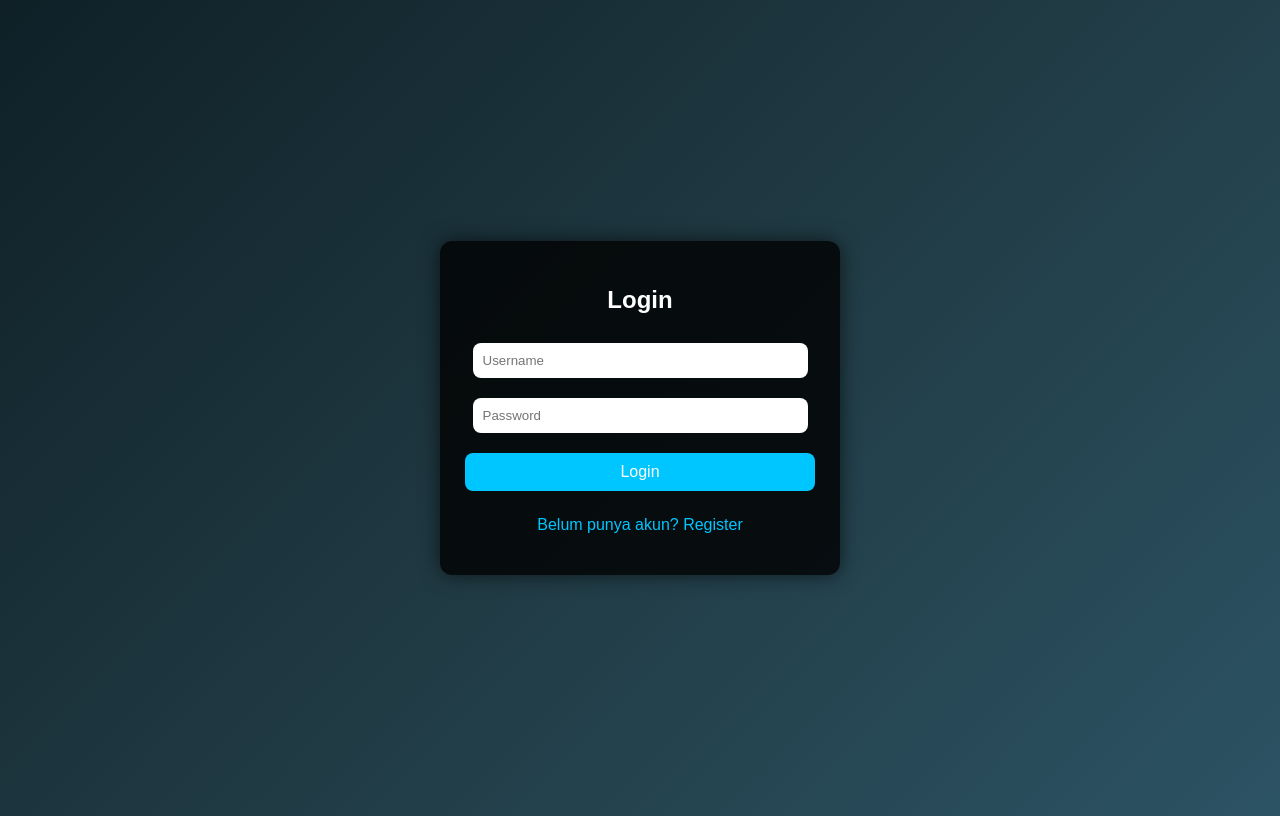
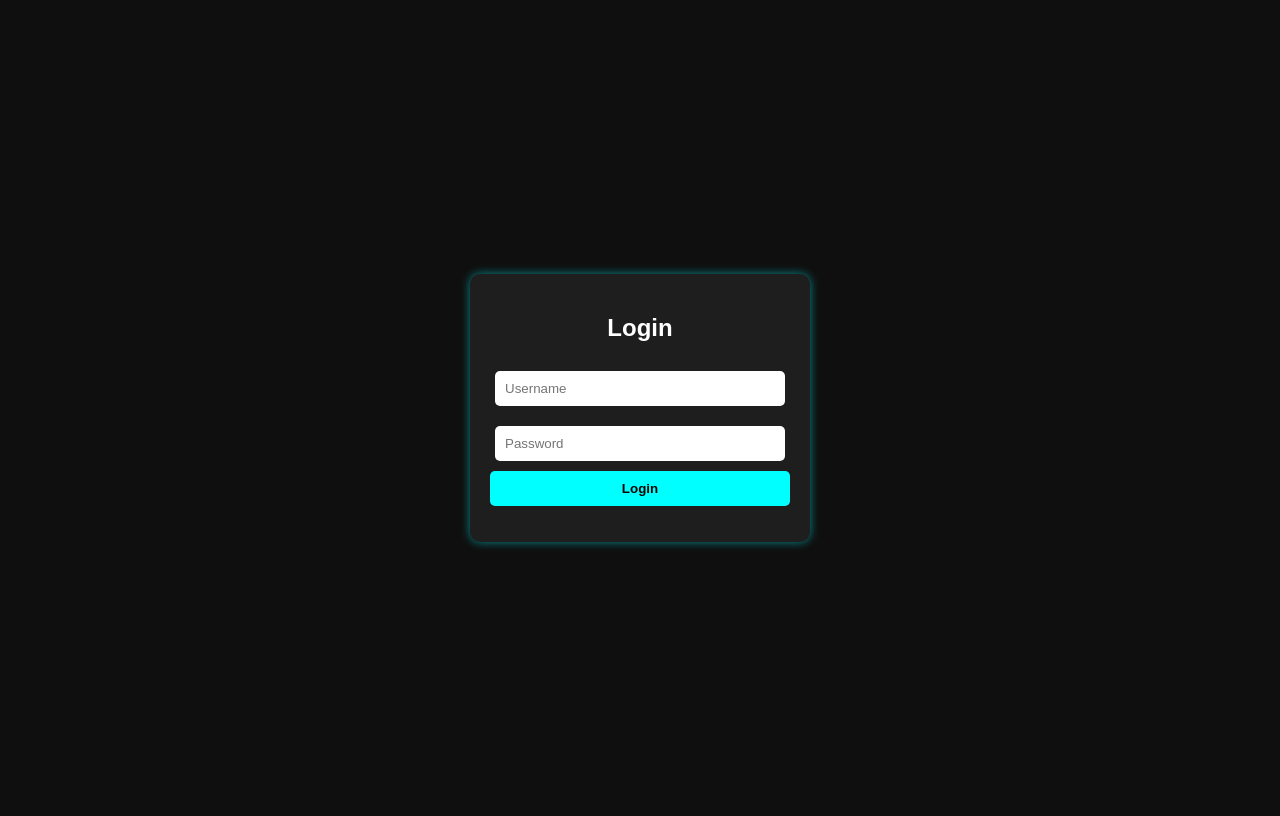
Before and after one commit to louissssMultiDevice/payment, a plain HTML site: page index.html in a window 1280 px wide. Drawn offline with Linux system fonts and the light colour scheme.

Commit message:
Update index.html

```diff
--- a/index.html
+++ b/index.html
@@ -3,104 +3,88 @@
 <head>
   <meta charset="UTF-8">
   <meta name="viewport" content="width=device-width, initial-scale=1.0">
-  <title>Login / Register</title>
+  <title>Login</title>
   <style>
     body {
       font-family: Arial, sans-serif;
+      background: #0f0f0f;
+      color: #fff;
       display: flex;
       justify-content: center;
       align-items: center;
       height: 100vh;
-      background: linear-gradient(135deg, #0f2027, #203a43, #2c5364);
-      color: #fff;
     }
-    .container {
-      background: rgba(0,0,0,0.8);
-      padding: 25px;
-      border-radius: 12px;
-      width: 350px;
+    .login-box {
+      background: #1e1e1e;
+      padding: 20px;
+      border-radius: 10px;
+      width: 300px;
       text-align: center;
-      box-shadow: 0 0 20px rgba(0,0,0,0.6);
+      box-shadow: 0 0 10px rgba(0,255,255,0.5);
     }
     input {
       width: 90%;
       padding: 10px;
       margin: 10px 0;
-      border-radius: 8px;
       border: none;
-      outline: none;
+      border-radius: 5px;
     }
     button {
       width: 100%;
       padding: 10px;
-      margin: 10px 0;
+      background: cyan;
+      color: #000;
+      font-weight: bold;
       border: none;
-      border-radius: 8px;
-      background: #00c6ff;
-      color: white;
-      font-size: 16px;
+      border-radius: 5px;
       cursor: pointer;
     }
     button:hover {
-      background: #0072ff;
+      background: #00ffaa;
     }
-    .toggle {
-      margin-top: 15px;
-      cursor: pointer;
-      color: #00c6ff;
+    .error {
+      color: red;
+      margin-top: 10px;
     }
   </style>
 </head>
 <body>
-  <div class="container">
-    <h2 id="formTitle">Login</h2>
-
-    <input type="text" id="username" placeholder="Username" required>
-    <input type="password" id="password" placeholder="Password" required>
-    <button onclick="submitForm()">Login</button>
-
-    <p class="toggle" onclick="toggleForm()">Belum punya akun? Register</p>
+  <div class="login-box">
+    <h2>Login</h2>
+    <input type="text" id="username" placeholder="Username" required><br>
+    <input type="password" id="password" placeholder="Password" required><br>
+    <button onclick="login()">Login</button>
+    <p id="msg" class="error"></p>
   </div>
 
   <script>
-    function register(username, password) {
-    let db = JSON.parse(localStorage.getItem("database")) || [];
-    if (db.find(u => u.username === username)) {
-        return "Username sudah ada!";
+    // Simulasi database pakai localStorage
+    if (!localStorage.getItem("users")) {
+      localStorage.setItem("users", JSON.stringify([]));
     }
-    db.push({ username, password, tanggalLogin: new Date().toISOString() });
-    localStorage.setItem("database", JSON.stringify(db));
-    return "Register berhasil!";
-}
 
-function login(username, password) {
-    let db = JSON.parse(localStorage.getItem("database")) || [];
-    let user = db.find(u => u.username === username && u.password === password);
-    if (user) {
-        user.tanggalLogin = new Date().toISOString();
-        localStorage.setItem("database", JSON.stringify(db));
-        return "Login berhasil!";
+    function login() {
+      let username = document.getElementById("username").value;
+      let password = document.getElementById("password").value;
+      let users = JSON.parse(localStorage.getItem("users")) || [];
+
+      // cek user
+      let user = users.find(u => u.username === username && u.password === password);
+
+      if (user) {
+        // update tanggal login terakhir
+        user.lastLogin = new Date().toLocaleString();
+        localStorage.setItem("users", JSON.stringify(users));
+
+        // simpan session
+        localStorage.setItem("loggedInUser", JSON.stringify(user));
+
+        // redirect ke dashboard
+        window.location.href = "dashboard.html";
+      } else {
+        document.getElementById("msg").innerText = "Username atau password salah!";
+      }
     }
-    return "Username/Password salah!";
-}
-
-async function loginUser() {
-    const username = document.getElementById("username").value;
-    const password = document.getElementById("password").value;
-
-    const res = await fetch("/login", {
-        method: "POST",
-        headers: { "Content-Type": "application/json" },
-        body: JSON.stringify({ username, password })
-    });
-
-    const data = await res.json();
-    alert(data.message);
-
-    if (data.success) {
-        window.location.href = "dashboard.html";
-    }
-}
   </script>
 </body>
 </html>
```
